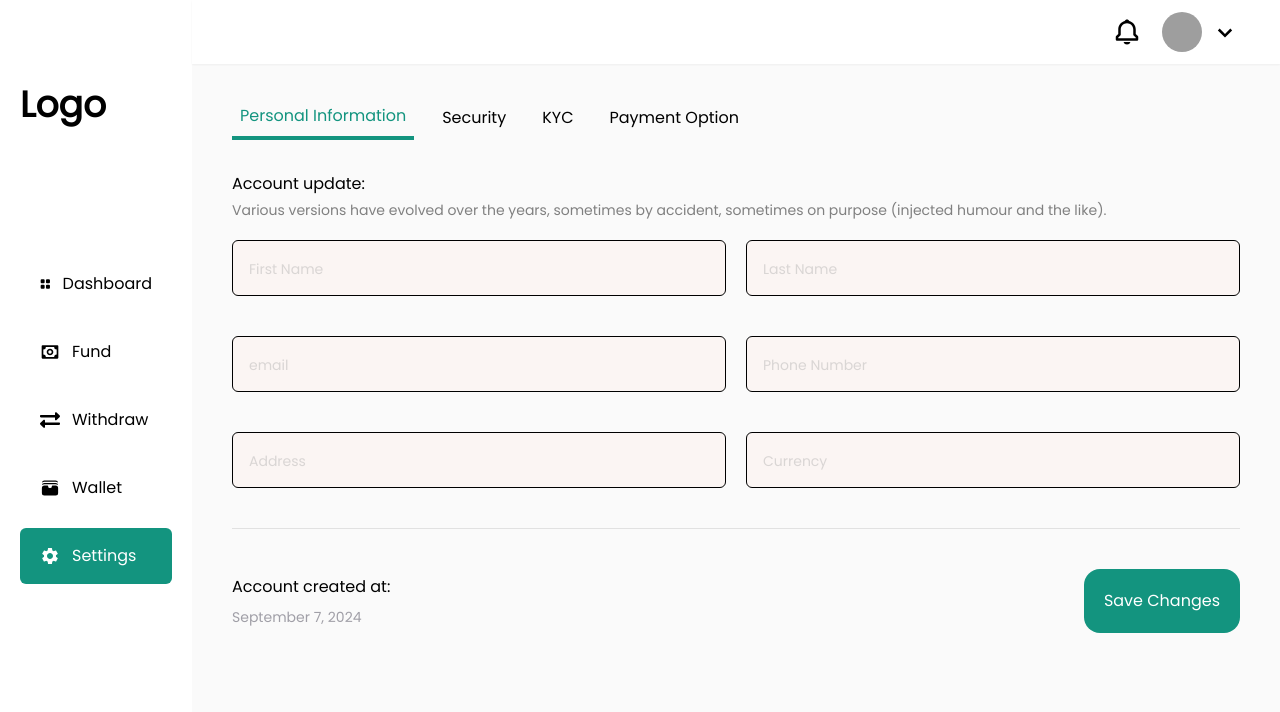
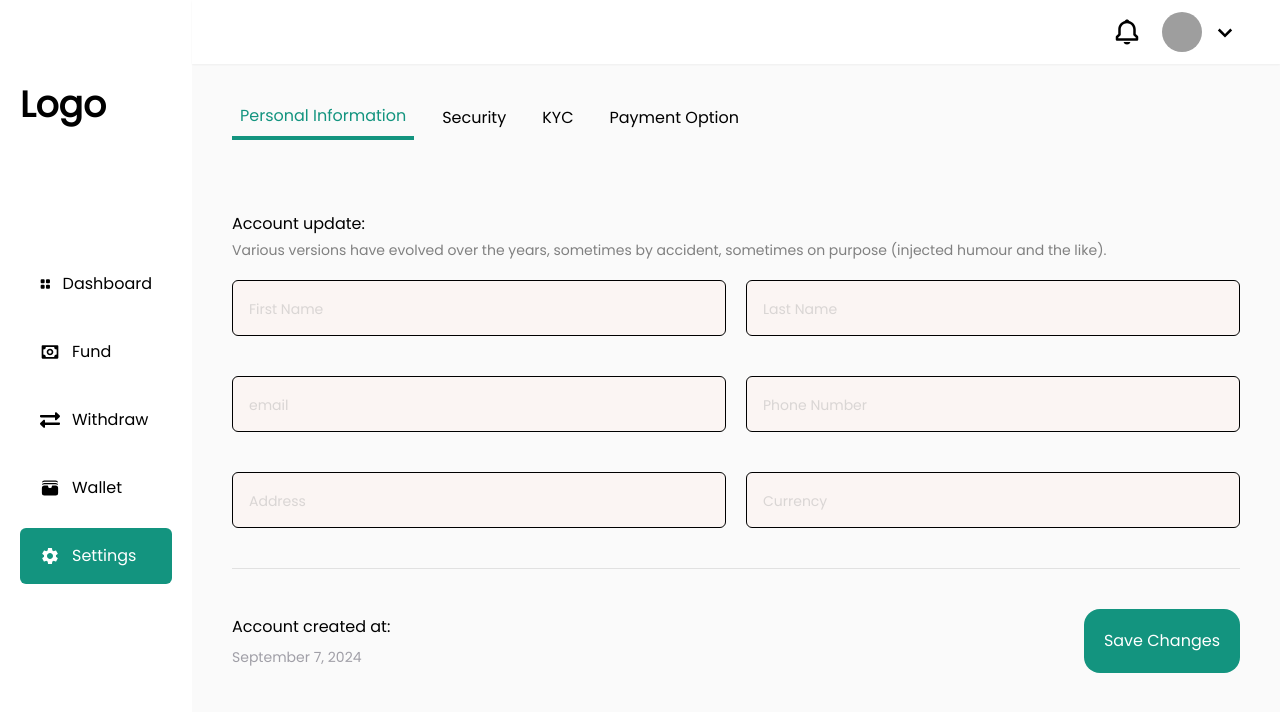
Before and after one commit to mercyharbo/dashboard-design, a Next.js app: page /dashboard/settings in a window 1280 px wide. Shown: the top 712 px of the page. Built offline with nearby package versions, Linux system fonts and the light colour scheme; grey boxes are pictures that could not be loaded.

Commit message:
Added padding to account update tabs

```diff
--- a/src/components/AccountComp.js
+++ b/src/components/AccountComp.js
@@ -24,7 +24,7 @@ export default function AccountComp() {
   }, [])
 
   return (
-    <section className='flex flex-col justify-start items-start gap-5 w-full  '>
+    <section className='flex flex-col justify-start items-start gap-5 w-full py-10  '>
       <div className='flex flex-col gap-1'>
         <h1 className='text-base'>Account update:</h1>
         <p className='text-[grey] text-sm'>
```
